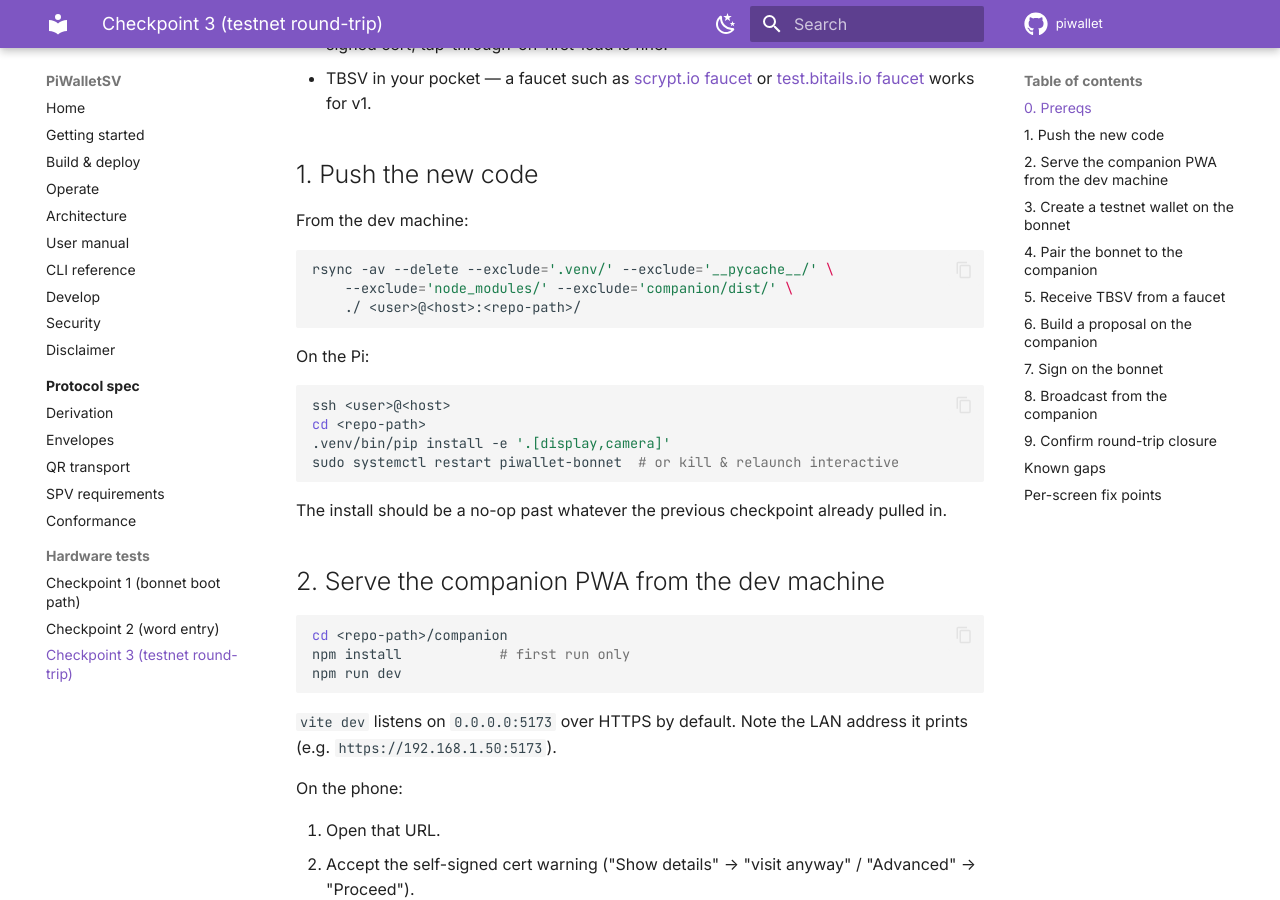
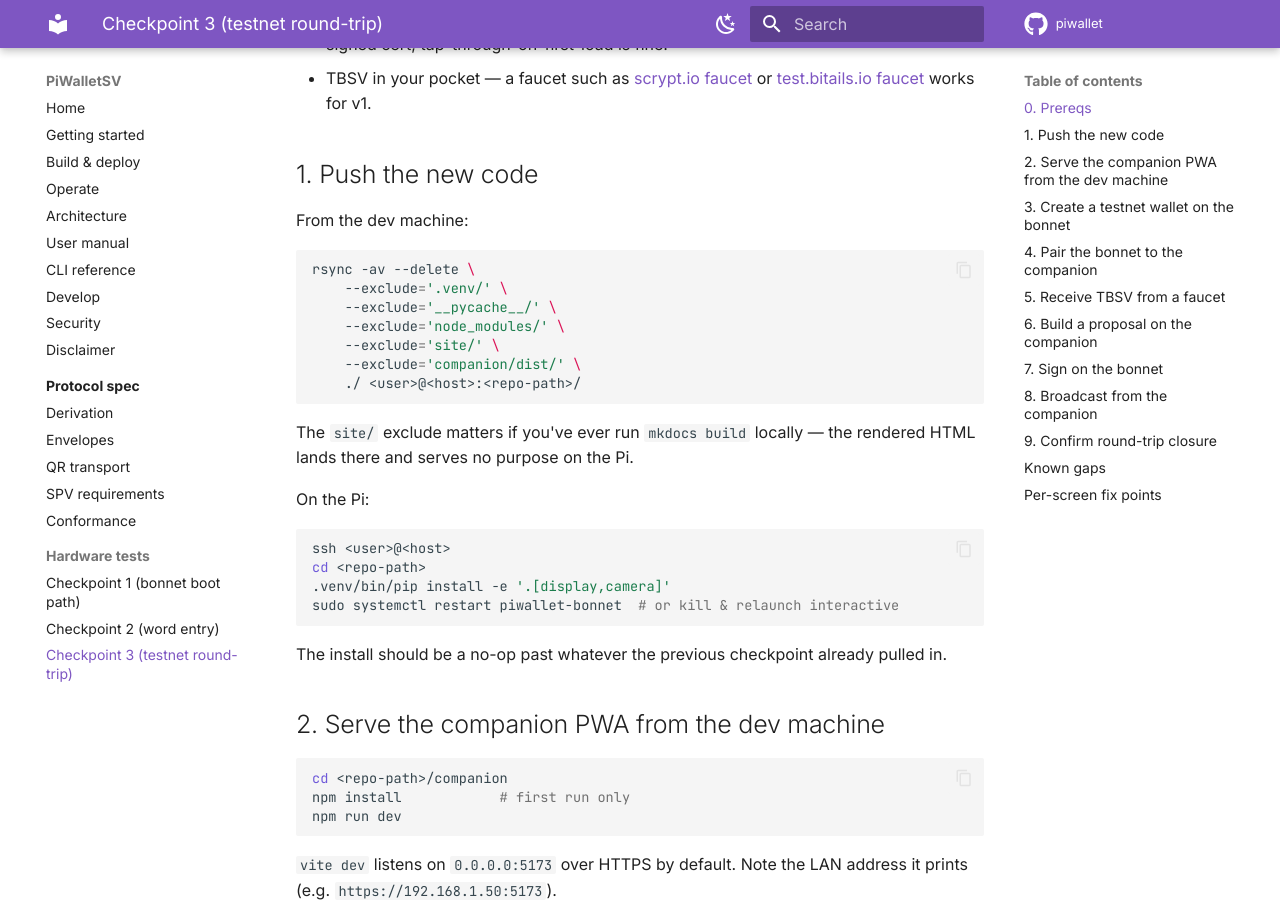
Before and after one commit to mohrt/PiWalletSV, an MkDocs documentation site: the page built from docs/hardware/checkpoint-3.md, in a window 1280 px wide and 900 px high, scrolled down 996 px. Built offline with MkDocs 1.6.1 and Material for MkDocs 9.7.7, drawn with Linux system fonts in a browser that asks for light colours; comment, search, counter and statistics services are not loaded.

Commit message:
docs: exclude site/ from hardware-checkpoint rsync recipe
The mkdocs build output isn't needed on the Pi and just wastes SD-card
space. Add the exclude alongside companion/dist/ in the canonical
rsync line so a fresh follower of the playbook doesn't ship an extra
few hundred KB of static HTML to every checkpoint.

Co-authored-by: Cursor <cursoragent@cursor.com>

````diff
--- a/docs/hardware/checkpoint-3.md
+++ b/docs/hardware/checkpoint-3.md
@@ -44,10 +44,17 @@ tests, but only the round-trip on real hardware can prove that:
 From the dev machine:
 
 ```sh
-rsync -av --delete --exclude='.venv/' --exclude='__pycache__/' \
-    --exclude='node_modules/' --exclude='companion/dist/' \
+rsync -av --delete \
+    --exclude='.venv/' \
+    --exclude='__pycache__/' \
+    --exclude='node_modules/' \
+    --exclude='site/' \
+    --exclude='companion/dist/' \
     ./ <user>@<host>:<repo-path>/
 ```
+
+The `site/` exclude matters if you've ever run `mkdocs build` locally —
+the rendered HTML lands there and serves no purpose on the Pi.
 
 On the Pi:
 
````
Also changed, not shown: docs/hardware/checkpoint-2.md (+6 -2 lines).
